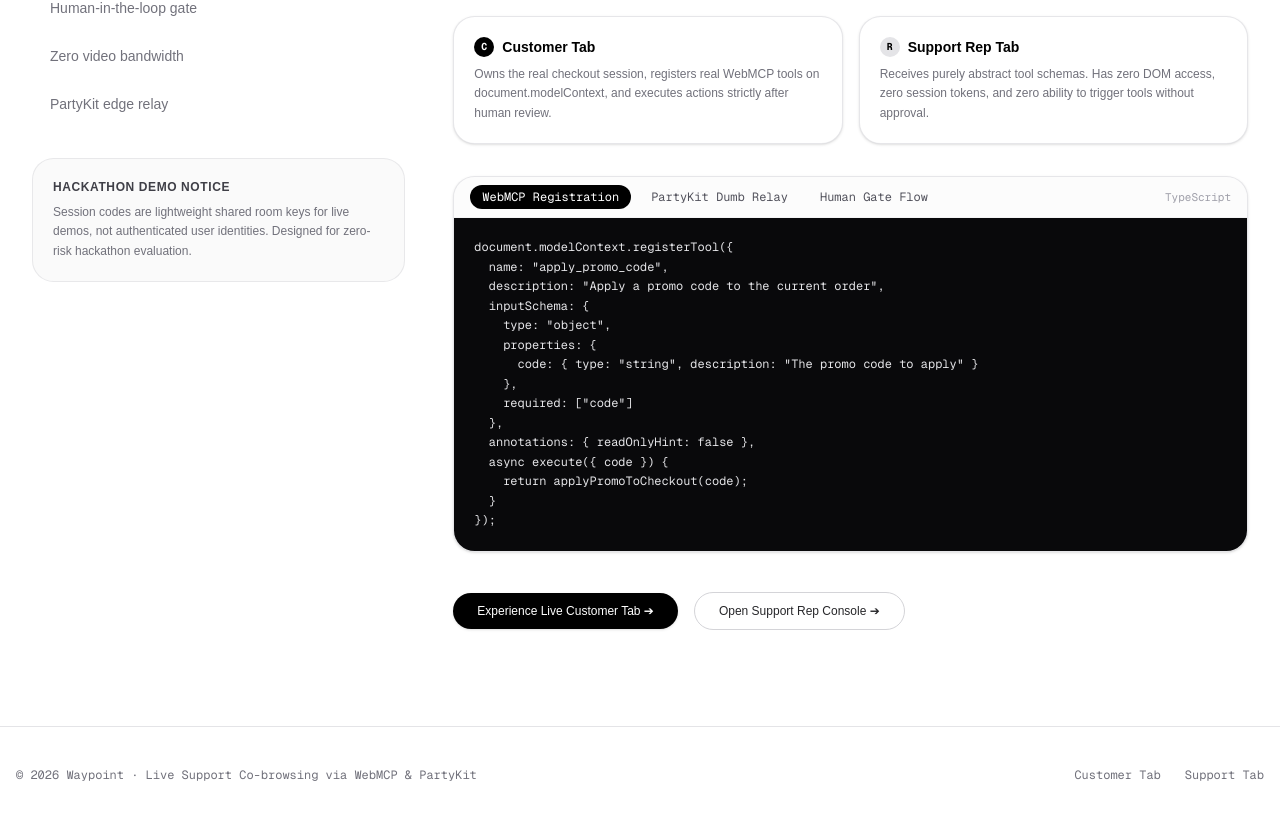
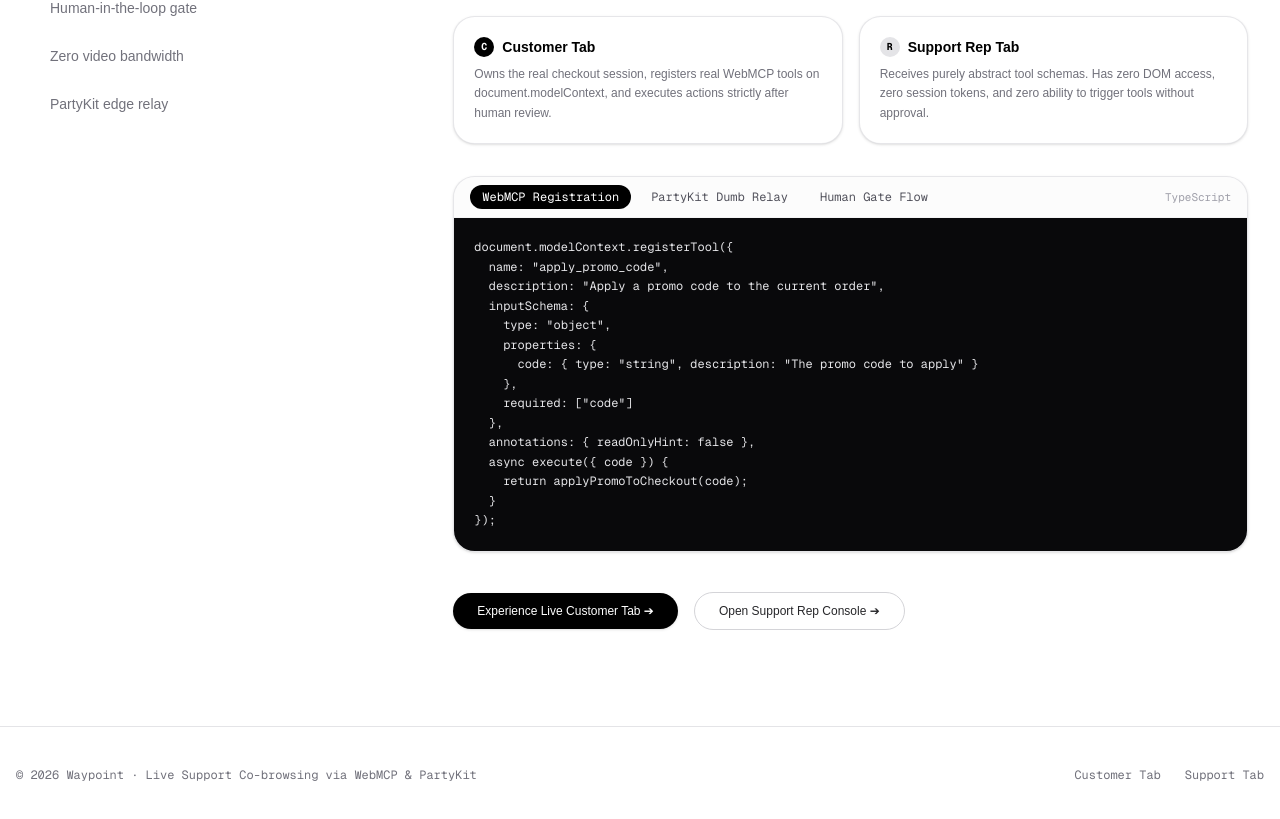
Before and after one commit to contigen/waypoint, a Next.js app: page / in a window 1280 px wide. Shown: the part 1410-2229 px from the top of the page. Built offline with nearby package versions, Linux system fonts and the light colour scheme; a web font is replaced by a local one.

Commit message:
Remove needless section

```diff
--- a/src/components/interactive-showcase.tsx
+++ b/src/components/interactive-showcase.tsx
@@ -88,17 +88,6 @@
                 )
               })}
             </nav>
-
-            <div className='mt-8 rounded-2xl border border-zinc-200/80 bg-zinc-50 p-5'>
-              <p className='text-xs font-semibold uppercase tracking-wider text-zinc-700 mb-2'>
-                Hackathon Demo Notice
-              </p>
-              <p className='text-xs text-zinc-500 leading-relaxed'>
-                Session codes are lightweight shared room keys for live demos,
-                not authenticated user identities. Designed for zero-risk
-                hackathon evaluation.
-              </p>
-            </div>
           </div>
 
           <div className='lg:col-span-8 space-y-8'>
```
